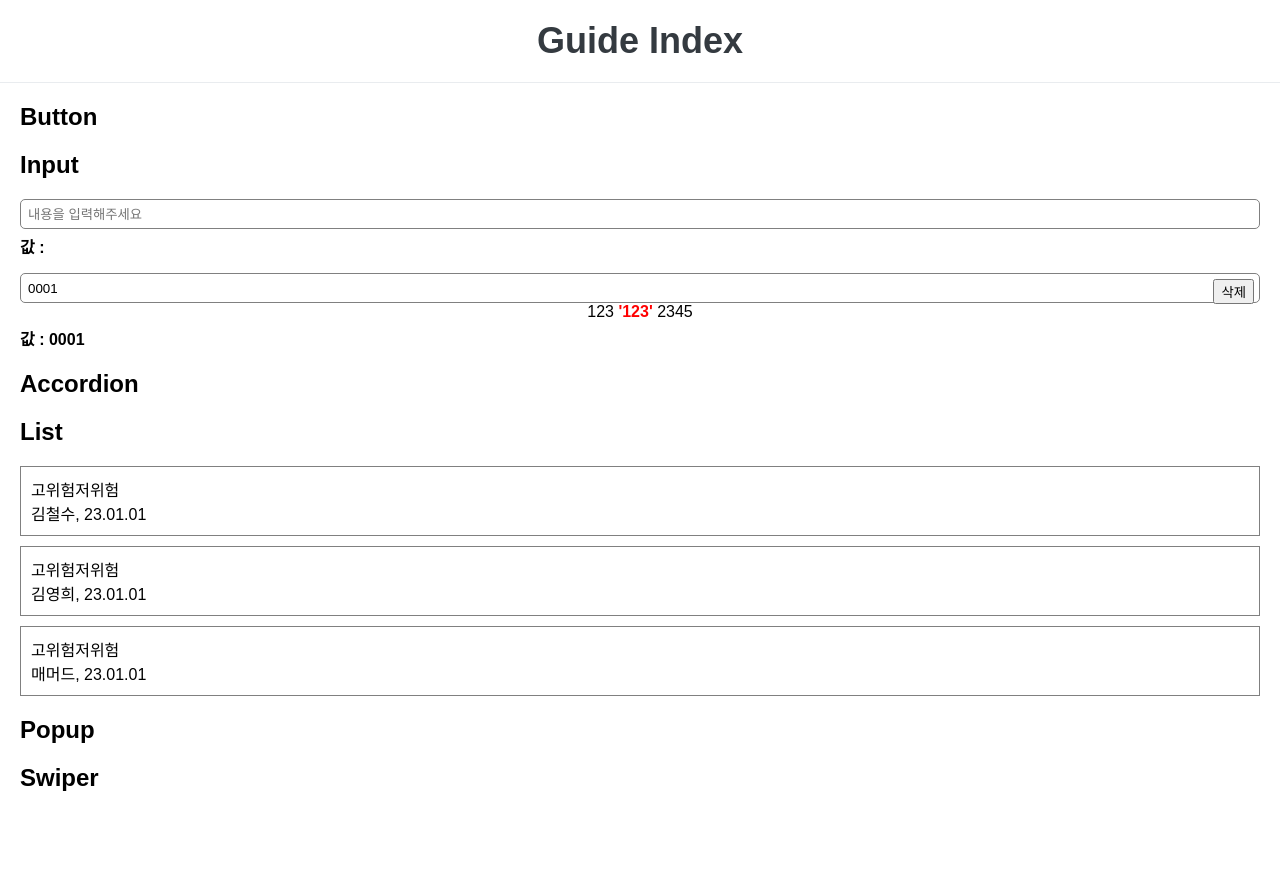
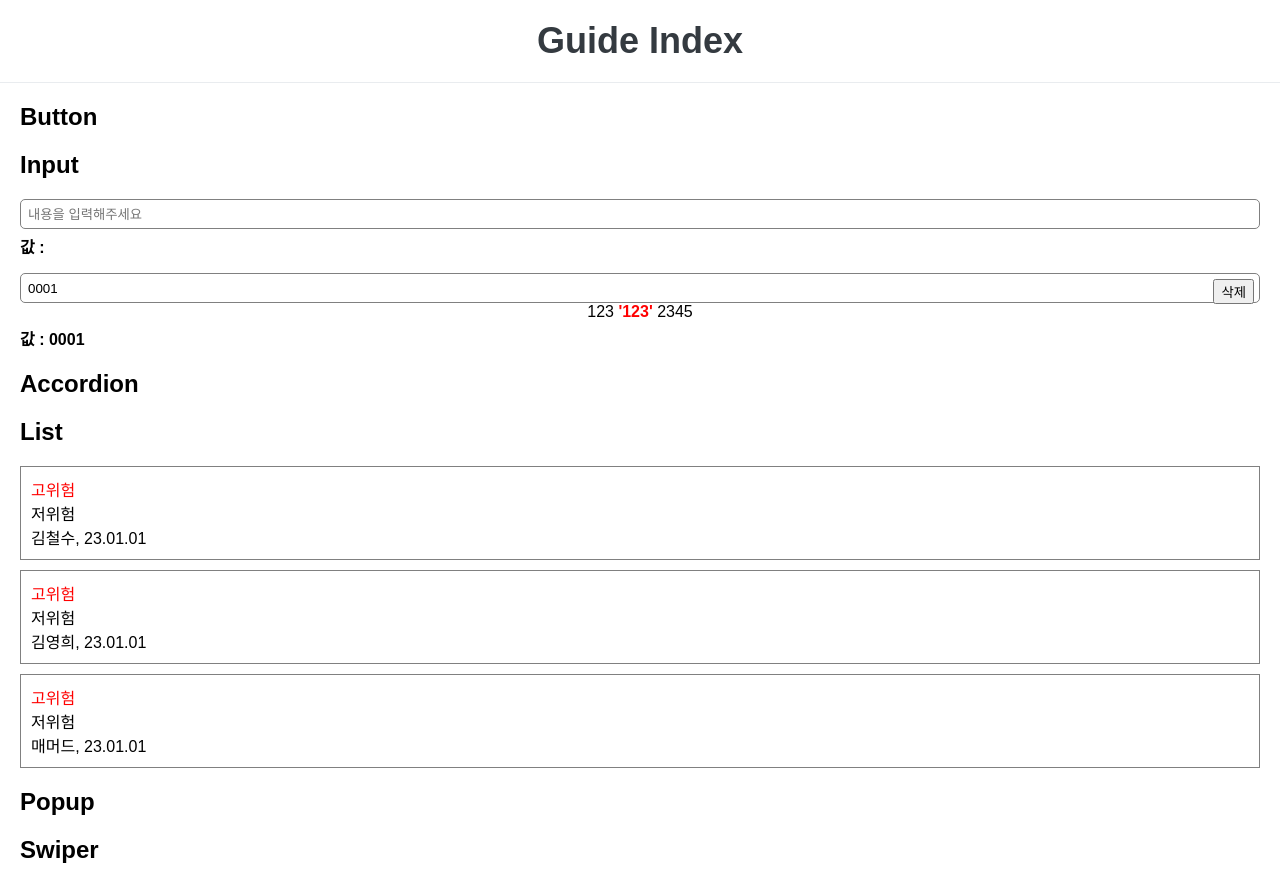
Before and after one commit to Lim-Suhyeon/ReactTest, a React (Create React App) app: page / in a window 1280 px wide. Before the commit the page ends 812 px from the top, so only its background shows below. Built offline with nearby package versions, Linux system fonts and the light colour scheme.

Commit message:
Update 3 files

```diff
--- a/src/component/List.js
+++ b/src/component/List.js
@@ -3,8 +3,8 @@ import ListItem from "./ListItem";
 
 function List(props) {
   const $li = props.dataList;
-  const dataLists = $li.map((data) => (
-    <ListItem name={data.name} date={data.date} label={data.label} />
+  const dataLists = $li.map((data,idx) => (
+    <ListItem {...data} />
   ));
 
   return (
--- a/src/component/ListItem.js
+++ b/src/component/ListItem.js
@@ -2,13 +2,23 @@ import React from "react";
 
 function ListItem(props) {
   const lableBox = props.label;
-  const labelList = lableBox.map((data) => (
-    <span>{data}</span>
-  ));
+  const labelList = lableBox.map((label,idx) => {
+    let $class;
+    const $label = label;
+    if($label == '고위험') {
+      $class = 'red';
+    }else {
+      $class = 'green';
+    }
+    return (<div key={idx} className={$class}>{label}</div>)
+  });
+
   return (
     <>
-      <li>
-        <div>{labelList}</div>
+      <li ket={props.idx}>
+        <div className="wrap_label">
+          {labelList}
+        </div>
         {props.name}, {props.date}
       </li>
     </>
--- a/src/styles.css
+++ b/src/styles.css
@@ -19,6 +19,9 @@ body {
 }
 .red {
   color: red;
+}
+.pink {
+  color: pink;
 }
 
 /* input */
```
